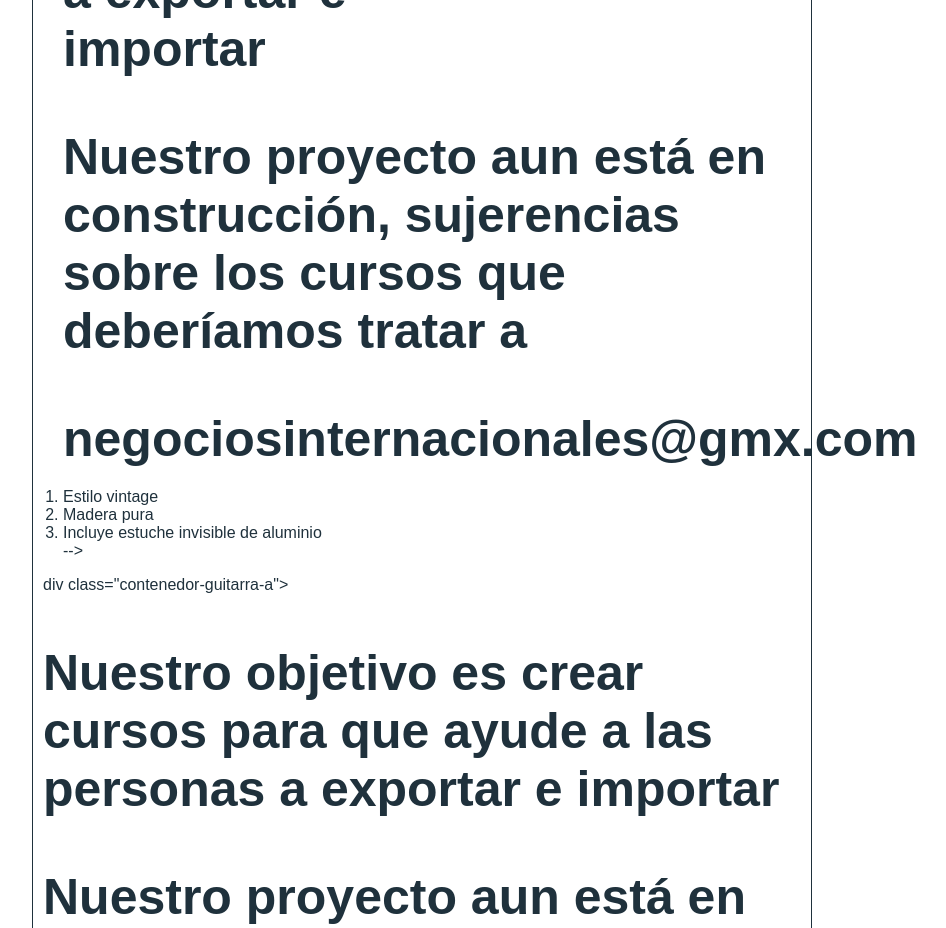
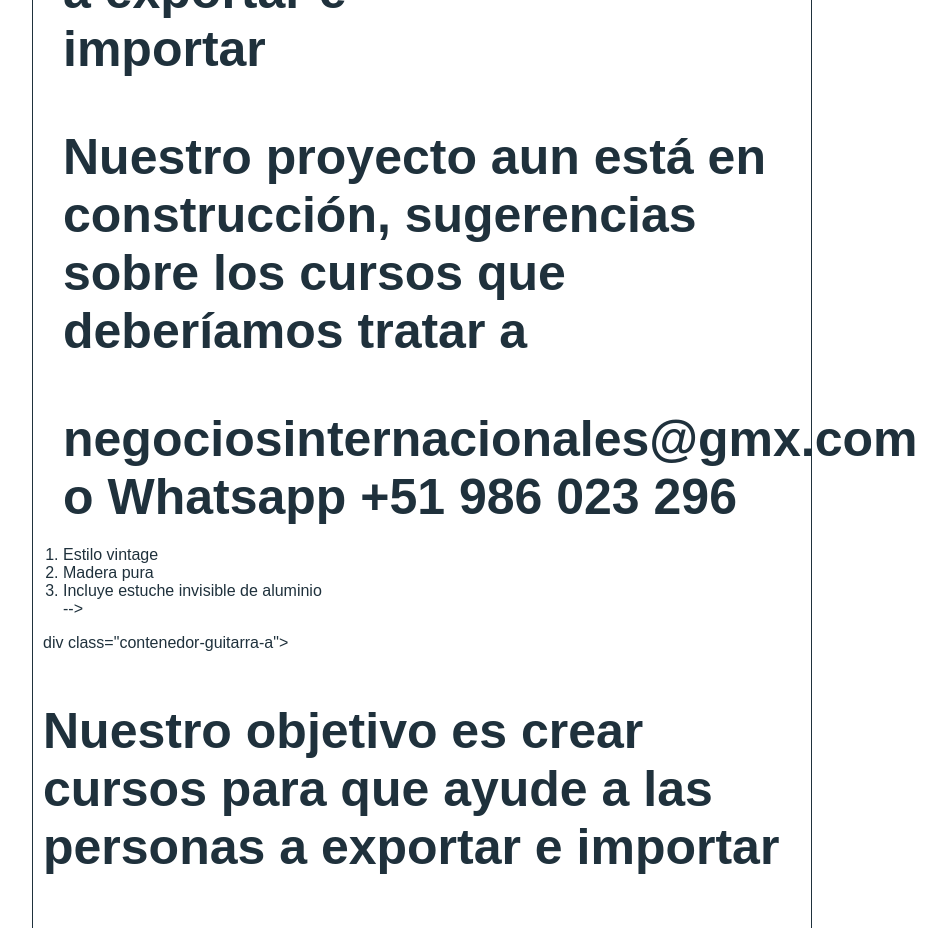
Before and after one commit to juan-davila/negocios-internacionales, a plain HTML site: page index.html in a window 1280 px wide. Shown: the part 1660-2588 px from the top of the page, without its empty margins (218-1164 px from the left). Drawn offline with Linux system fonts and the light colour scheme; a web font is replaced by a local one.

Commit message:
Update index.html

```diff
--- a/index.html
+++ b/index.html
@@ -68,7 +68,7 @@
               <a href="index.html">Por ahora está nuestro proyecto en construcción</a>
             </li>
 			<li>
-              <a href="index.html">Envianos tus sujerencias a </a>-->
+              <a href="index.html">Envianos tus sugerencias a </a>-->
             </li>
           </ul>
           </ol>
@@ -79,8 +79,8 @@
         <img class="derecha" src="images/invie-acustica.png" alt="Guitarra Invie Acustica" width="350"/>
         <div class="contenedor-guitarra-a">
           <h3 class="title-b">Nuestro objetivo es crear cursos para que ayude a las personas a exportar e importar</h3>
-		  <h3 class="title-b">Nuestro proyecto aun está en construcción, sujerencias sobre los cursos que deberíamos tratar a</h3>
-		  <h3 class="title-b">negociosinternacionales@gmx.com</h3>
+		  <h3 class="title-b">Nuestro proyecto aun está en construcción, sugerencias sobre los cursos que deberíamos tratar a</h3>
+		  <h3 class="title-b">negociosinternacionales@gmx.com o Whatsapp +51 986 023 296</h3>
           <ol>
             <li>Estilo vintage</li>
             <li>Madera pura</li>
```
